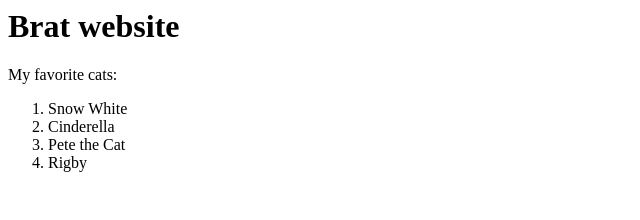
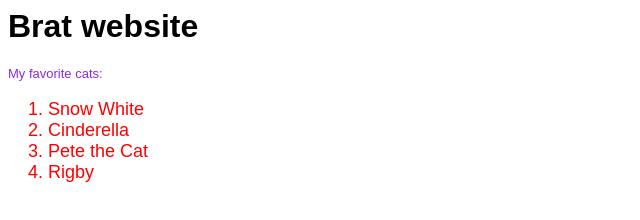
Before and after one commit to snowymanz/art101new, a plain HTML site: page index.html in a window 1280 px wide. Shown: the whole page, without its empty margins (0-640 px from the left). Drawn offline with Linux system fonts and the light colour scheme.

Commit message:
Update index.html

```diff
--- a/index.html
+++ b/index.html
@@ -1,7 +1,7 @@
 <html>
 <head>
     <title> Mani's Wesbite Page </title>
-    <link href=" section02.css" rel = "stylesheet" type = "text/css">
+    <link href=" site.css" rel = "stylesheet" type = "text/css">
 </head>
 
 <body>
```
